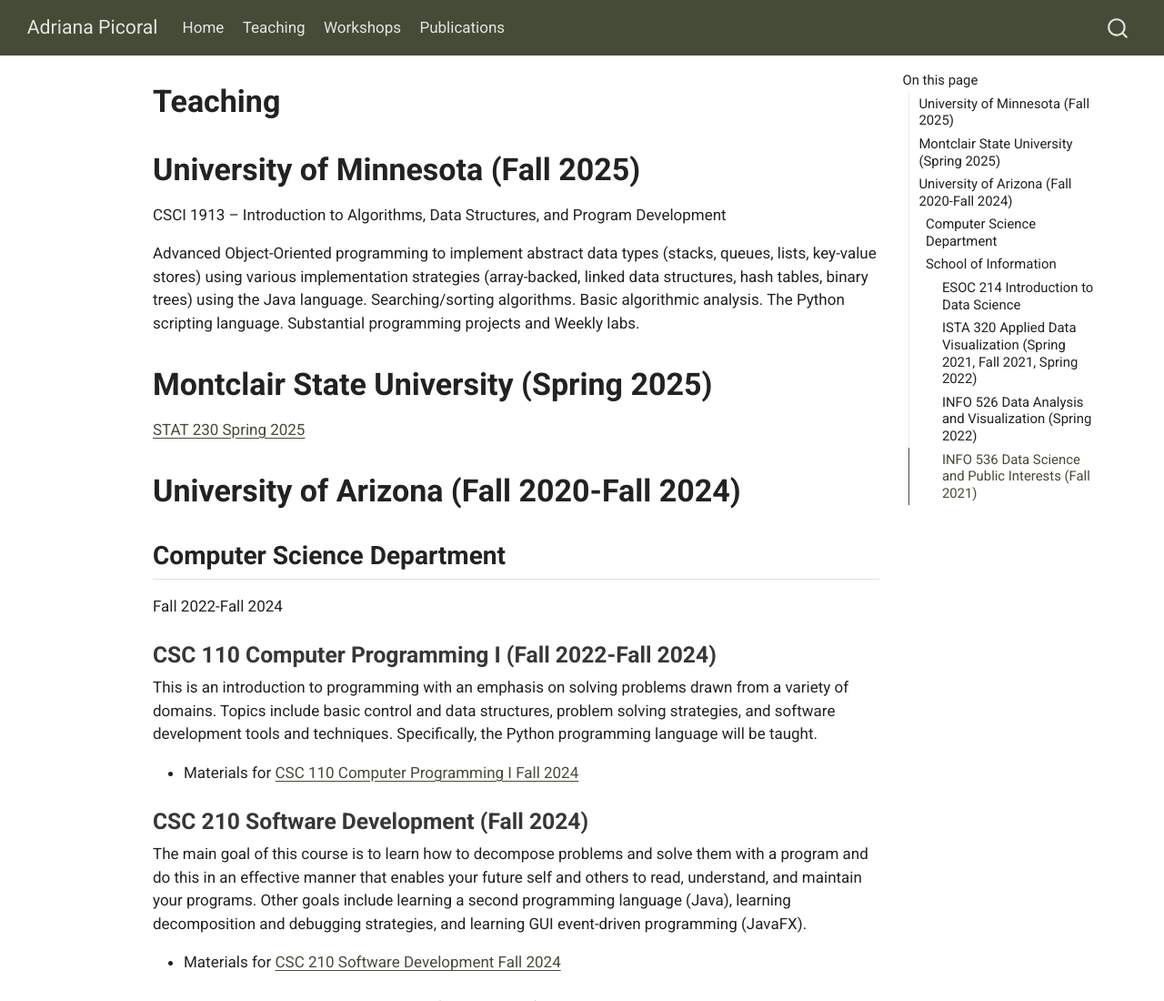
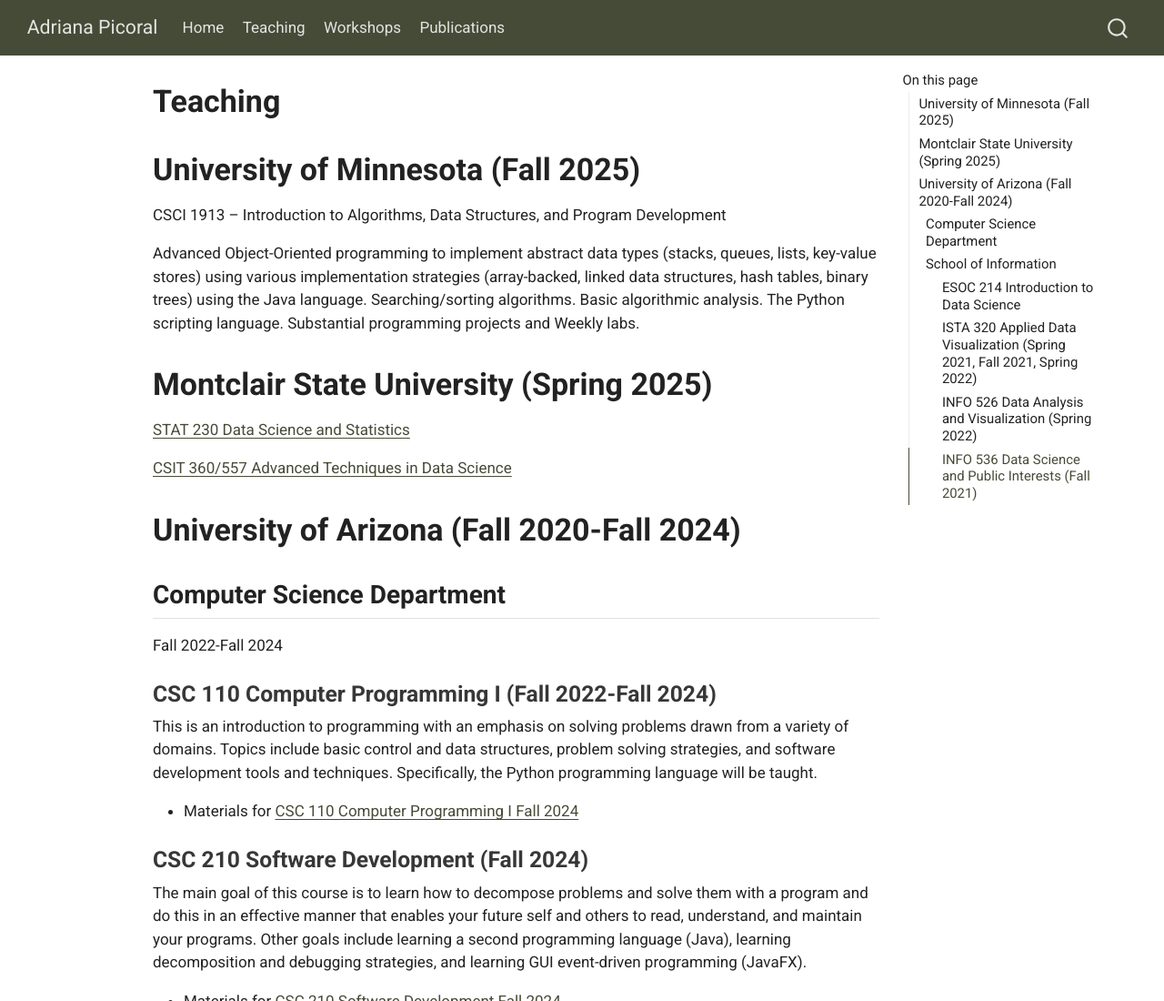
Before and after one commit to picoral/picoral.github.io, a plain HTML site: page teaching.html in a window 1280 px wide. Shown: the top 1100 px of the page at 91% size. Drawn offline with Linux system fonts and the light colour scheme.

Commit message:
updated course names

```diff
--- a/teaching.html
+++ b/teaching.html
@@ -169,7 +169,8 @@
 </section>
 <section id="montclair-state-university-spring-2025" class="level1">
 <h1>Montclair State University (Spring 2025)</h1>
-<p><a href="https://adrianapicoral.com/stat-230/">STAT 230 Spring 2025</a></p>
+<p><a href="https://adrianapicoral.com/stat-230/">STAT 230 Data Science and Statistics</a></p>
+<p><a href="http://adrianapicoral.com/csit-360-557/">CSIT 360/557 Advanced Techniques in Data Science</a></p>
 </section>
 <section id="university-of-arizona-fall-2020-fall-2024" class="level1">
 <h1>University of Arizona (Fall 2020-Fall 2024)</h1>
```
